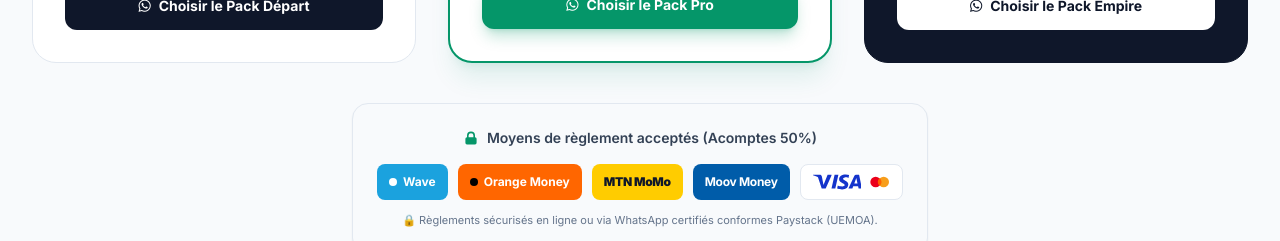
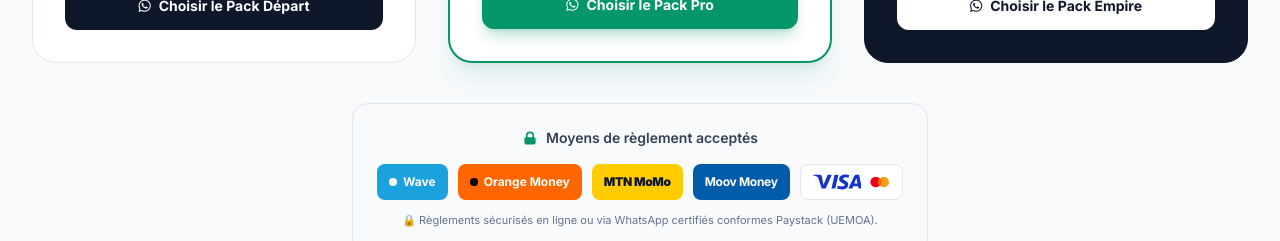
Before and after one commit to noukawo81/daa-landing-page, a plain HTML site: page index.html in a window 1280 px wide. Shown: the part 6000-6241 px from the top of the page. Drawn offline with nearby package versions, Linux system fonts and the light colour scheme.

Commit message:
Suppression mention acompte 50% et mise a jour globale DAA

```diff
--- a/index.html
+++ b/index.html
@@ -701,7 +701,7 @@
             <svg class="w-4 h-4 text-emerald-600" fill="currentColor" viewBox="0 0 20 20">
               <path fill-rule="evenodd" d="M5 9V7a5 5 0 0110 0v2a2 2 0 012 2v5a2 2 0 01-2 2H5a2 2 0 01-2-2v-5a2 2 0 012-2zm8-2v2H7V7a3 3 0 016 0z" clip-rule="evenodd"></path>
             </svg>
-            <span>Moyens de règlement acceptés (Acomptes 50%)</span>
+            <span>Moyens de règlement acceptés</span>
           </div>
 
           <div class="flex flex-wrap items-center justify-center gap-2.5">
```
